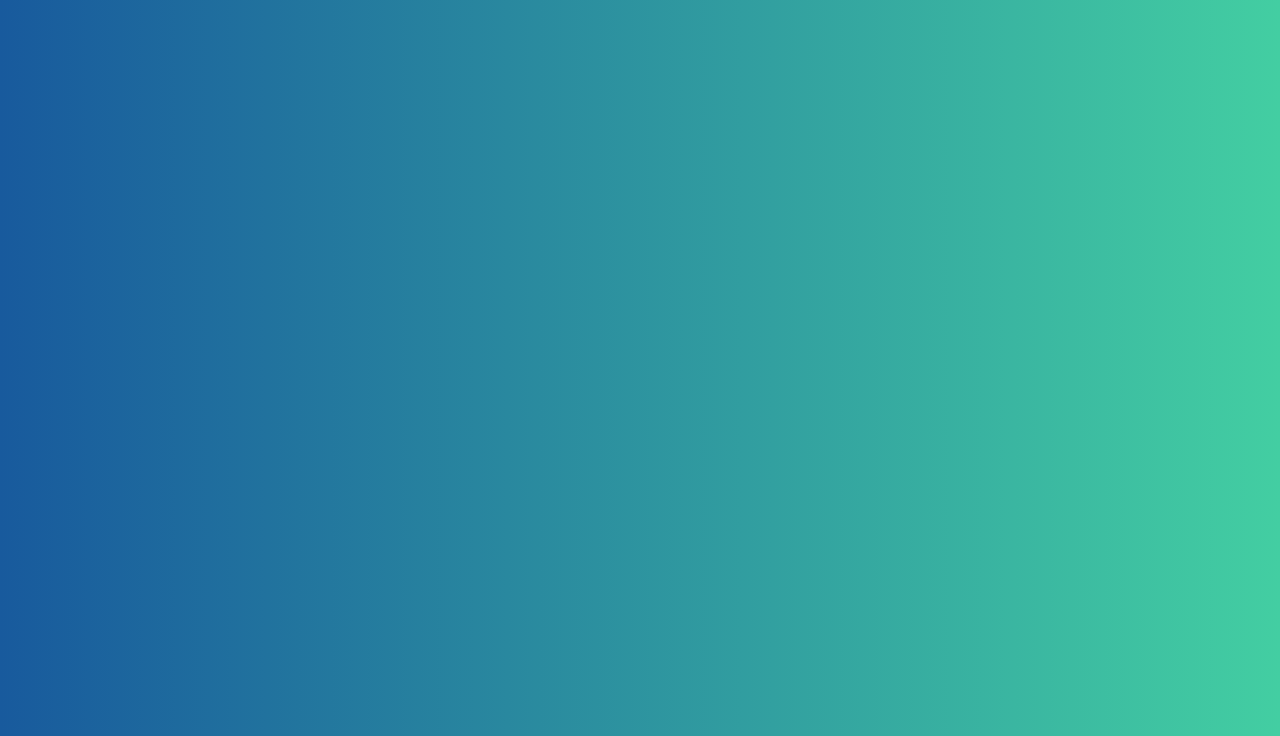
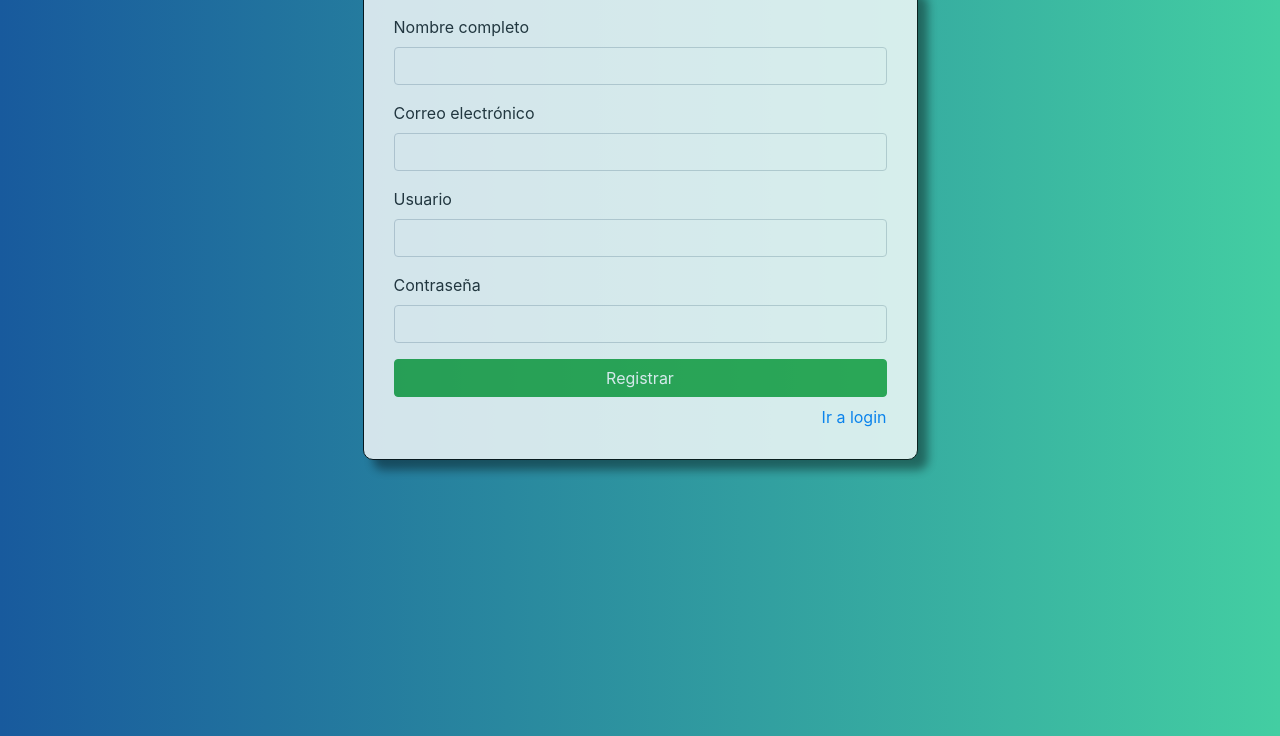
Before and after one commit to FatimaRS14/login, a plain HTML site: page registro.html in a window 1280 px wide. Shown: the part 64-800 px from the top of the page. Drawn offline with Linux system fonts and the light colour scheme.

Commit message:
Creacion y edicion del formulario de registro

```diff
--- a/css/estilos.css
+++ b/css/estilos.css
@@ -3,7 +3,7 @@ body{
 }
 
 
-#login{
+#login {
     width:50%;
     border: 1px solid black;
     border-radius: 10px;
@@ -14,3 +14,19 @@ body{
     box-shadow: 10px 10px 10px 0px rgba(0,0,0,.5);
 
 }
+
+#registro {
+    width:50%;
+    border: 1px solid black;
+    border-radius: 10px;
+    margin: 0 auto;
+    padding: 30px;
+    background: #fff;
+    opacity: .8;
+    box-shadow: 10px 10px 10px 0px rgba(0,0,0,.5);
+
+}
+
+#link{
+    text-align: right;
+}
--- a/registro.html
+++ b/registro.html
@@ -9,6 +9,31 @@
     <link rel="stylesheet" href="css/estilos.css">
 </head>
 <body>
-    <h1>Bienvenidos a mi Registro</h1>
+    <div class="container mt-5">
+        <div id="registro">
+            <form action="">
+                <div class="form-group">
+                <label for="name">Nombre completo</label>
+                <input type="text" id="name" class="form-control""">
+            </div>
+            <div class="form-group">
+                <label for="email">Correo electrónico</label>
+                <input type="text" id="email" class="form-control""">
+            </div>
+              <div class="form-group">
+                <label for="user">Usuario</label>
+                <input type="text" id="user" class="form-control""">
+            </div>
+            <div class="form-group">
+                <label for="pass">Contraseña</label>
+                <input type="password" id="pass" class="form-control">
+            </div>
+                <input type="submit" value="Registrar" class="btn btn-success btn-block">
+            </form>
+            <div id="link" class="mt-2">
+           <a href="./index.html">Ir a login</a>
+        </div>
+        </div>
+    </div>
 </body>
 </html>
```
Also changed, not shown: index.html (+2 -0 lines).
